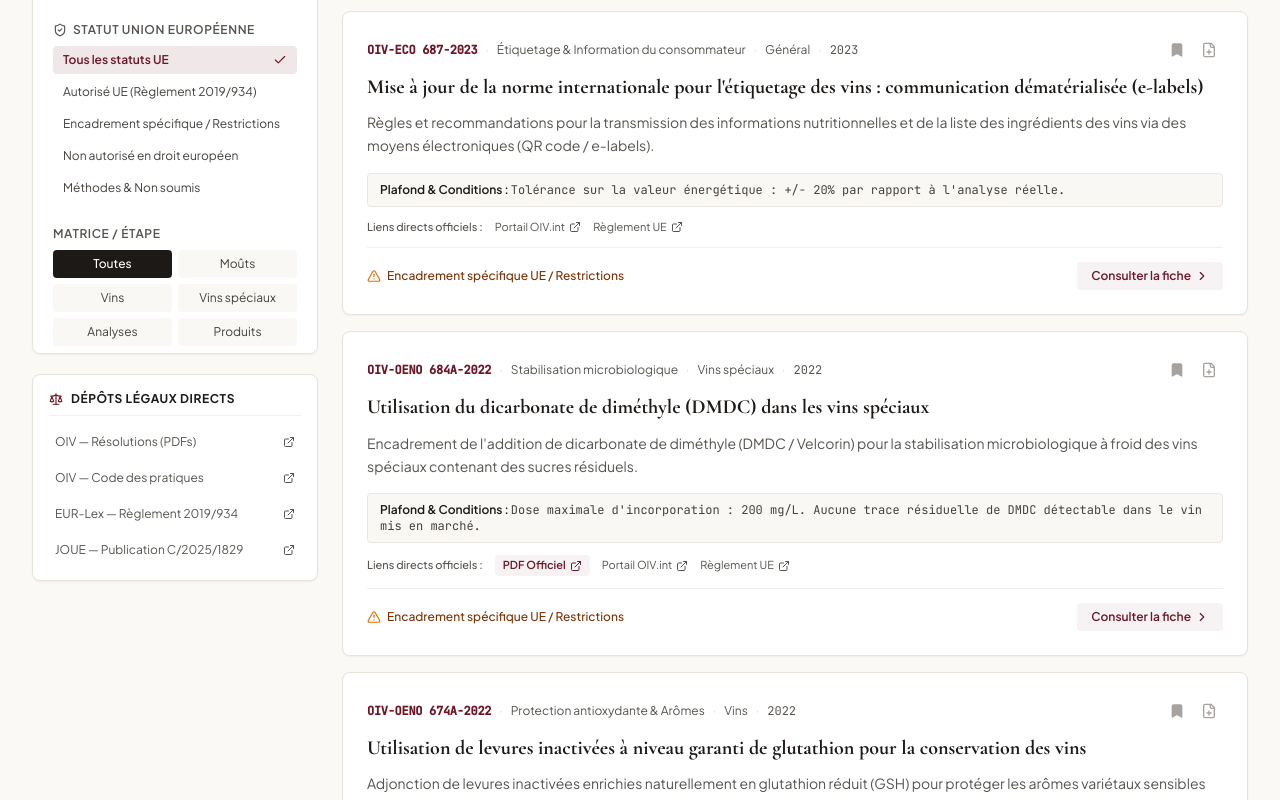
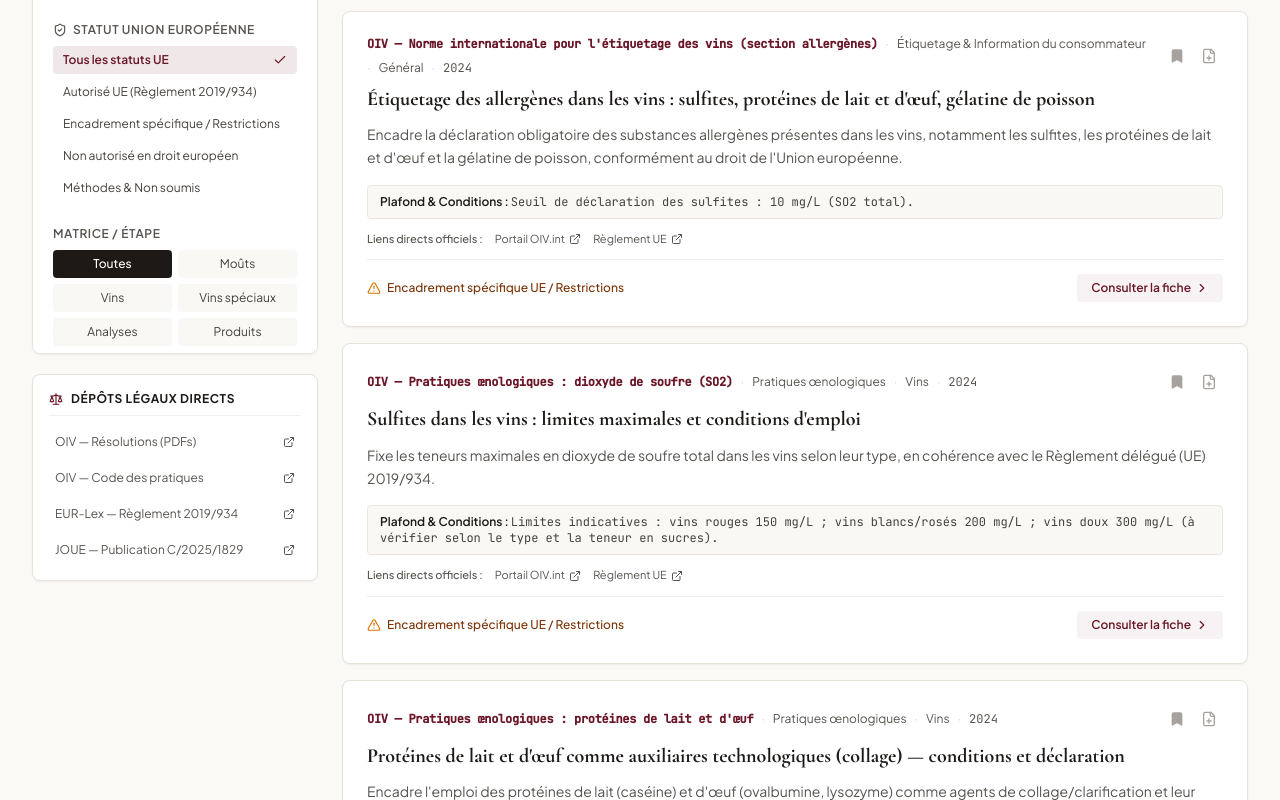
Before and after one commit to M00N69/oiv-navigator, a React (Vite) app: page / in a window 1280 px wide. Shown: the part 920-1720 px from the top of the page. Built offline with nearby package versions, Linux system fonts and the light colour scheme.

Commit message:
feat(corpus): ajouter 4 fiches allergenes (sulfites, proteines, gelatine, etiquetage)

```diff
--- a/src/data/oivCorpus.ts
+++ b/src/data/oivCorpus.ts
@@ -629,7 +629,183 @@ export const OIV_CORPUS: OivDocument[] = [
     ],
     relatedDocuments: [],
     lastCheckedDate: '2026-09-18'
-  }
+  },
+  {
+    id: 'oiv-allergenes-etiquetage-2024',
+    officialReference: "OIV — Norme internationale pour l'étiquetage des vins (section allergènes)",
+    title: "Étiquetage des allergènes dans les vins : sulfites, protéines de lait et d'œuf, gélatine de poisson",
+    family: 'etiquetage',
+    domain: 'Étiquetage & Information du consommateur',
+    category: 'Général',
+    adoptionDate: '01/01/2024',
+    adoptionYear: 2024,
+    language: 'fr',
+    status: 'en_vigueur',
+    officialUrl: 'https://www.oiv.int/fr/standards/norme-internationale-pour-letiquetage-des-vins',
+    summary: "Encadre la déclaration obligatoire des substances allergènes présentes dans les vins, notamment les sulfites, les protéines de lait et d'œuf et la gélatine de poisson, conformément au droit de l'Union européenne.",
+    oenologicalObjectives: [
+      "Garantir l'information du consommateur sur les allergènes présents dans le vin.",
+      "Harmoniser les mentions allergènes avec le Règlement (UE) n° 1169/2011."
+    ],
+    prescriptions: [
+      "Tout vin contenant des sulfites à une concentration supérieure à 10 mg/L (exprimés en SO2 total) doit porter la mention « contient des sulfites » ou « contient du dioxyde de soufre ».",
+      "Les protéines de lait (caséine) et d'œuf (ovalbumine, lysozyme) utilisées comme auxiliaires technologiques doivent être déclarées sur l'étiquette, sauf si leur absence dans le produit fini est démontrée.",
+      "La gélatine de poisson et la colle de poisson (ichtyocolle) doivent être déclarées comme allergène lorsqu'elles sont utilisées.",
+      "Les mentions allergènes doivent figurer dans la même police et le même champ visuel que les autres mentions obligatoires."
+    ],
+    limitsAndDoses: "Seuil de déclaration des sulfites : 10 mg/L (SO2 total).",
+    euRegulation: {
+      euStatus: 'encadre_specifique',
+      primaryReference: "Règlement (UE) n° 1169/2011, annexe II (substances allergènes)",
+      amendmentReference: "Règlement (UE) 2019/934, annexe II",
+      prevalenceRule: "Le droit de l'Union européenne prime : les mentions allergènes sont obligatoires dans l'UE même si l'OIV les présente comme recommandations.",
+      euLimitsAndConditions: "L'absence d'allergène dans le produit fini doit être justifiée par une analyse ou une démonstration technique documentée."
+    },
+    versions: [
+      {
+        id: 'v2024-allergenes',
+        versionLabel: 'Version OIV 2024',
+        adoptionYear: 2024,
+        extractedText: "Norme d'étiquetage et déclaration des allergènes dans les vins.",
+        prescriptions: ["Déclaration obligatoire des sulfites > 10 mg/L.", "Déclaration des protéines de lait et d'œuf utilisées."],
+        limitsAndDoses: "Seuil sulfites : 10 mg/L.",
+        isCurrent: true
+      }
+    ],
+    relatedDocuments: [],
+    lastCheckedDate: '2026-11-16'
+  },
+  {
+    id: 'oiv-sulfites-vins-2024',
+    officialReference: "OIV — Pratiques œnologiques : dioxyde de soufre (SO2)",
+    title: "Sulfites dans les vins : limites maximales et conditions d'emploi",
+    family: 'pratiques',
+    domain: 'Pratiques œnologiques',
+    category: 'Vins',
+    adoptionDate: '01/01/2024',
+    adoptionYear: 2024,
+    language: 'fr',
+    status: 'en_vigueur',
+    officialUrl: 'https://www.oiv.int/fr/standards/code-international-des-pratiques-oenologiques',
+    summary: "Fixe les teneurs maximales en dioxyde de soufre total dans les vins selon leur type, en cohérence avec le Règlement délégué (UE) 2019/934.",
+    oenologicalObjectives: [
+      "Limiter la teneur en sulfites pour la sécurité du consommateur.",
+      "Encadrer l'emploi du SO2 comme agent antimicrobien et antioxydant."
+    ],
+    prescriptions: [
+      "Le SO2 total ne doit pas dépasser les limites fixées selon le type de vin et sa teneur en sucres.",
+      "La déclaration « contient des sulfites » est obligatoire au-delà de 10 mg/L (SO2 total).",
+      "L'ajout de SO2 doit être justifié par le besoin de protection microbiologique et antioxydante."
+    ],
+    limitsAndDoses: "Limites indicatives : vins rouges 150 mg/L ; vins blancs/rosés 200 mg/L ; vins doux 300 mg/L (à vérifier selon le type et la teneur en sucres).",
+    euRegulation: {
+      euStatus: 'encadre_specifique',
+      primaryReference: "Règlement délégué (UE) 2019/934, annexe II, partie B",
+      prevalenceRule: "Les limites de l'UE prévalent sur les recommandations de l'OIV en cas de divergence.",
+      euLimitsAndConditions: "Les limites sont modulées selon le type de vin et la teneur en sucres résiduels (voir tableau de l'annexe II)."
+    },
+    versions: [
+      {
+        id: 'v2024-sulfites',
+        versionLabel: 'Version OIV 2024',
+        adoptionYear: 2024,
+        extractedText: "Limites maximales de SO2 total selon le type de vin.",
+        prescriptions: ["SO2 total dans les limites fixées.", "Déclaration au-delà de 10 mg/L."],
+        limitsAndDoses: "150/200/300 mg/L selon le type.",
+        isCurrent: true
+      }
+    ],
+    relatedDocuments: [],
+    lastCheckedDate: '2026-11-16'
+  },
+  {
+    id: 'oiv-proteines-lait-oeuf-fining-2024',
+    officialReference: "OIV — Pratiques œnologiques : protéines de lait et d'œuf",
+    title: "Protéines de lait et d'œuf comme auxiliaires technologiques (collage) — conditions et déclaration",
+    family: 'pratiques',
+    domain: 'Pratiques œnologiques',
+    category: 'Vins',
+    adoptionDate: '01/01/2024',
+    adoptionYear: 2024,
+    language: 'fr',
+    status: 'en_vigueur',
+    officialUrl: 'https://www.oiv.int/fr/standards/code-international-des-pratiques-oenologiques',
+    summary: "Encadre l'emploi des protéines de lait (caséine) et d'œuf (ovalbumine, lysozyme) comme agents de collage/clarification et leur déclaration comme allergènes.",
+    oenologicalObjectives: [
+      "Clarifier et stabiliser les vins par collage protéique.",
+      "Garantir la sécurité des consommateurs allergiques."
+    ],
+    prescriptions: [
+      "L'emploi de caséine, d'ovalbumine et de lysozyme est autorisé comme auxiliaire technologique dans les conditions fixées par le code des pratiques œnologiques.",
+      "La déclaration allergène est obligatoire si la protéine est présente dans le produit fini à un niveau détectable.",
+      "L'absence de résidus dans le vin fini doit pouvoir être démontrée par une analyse ou une justification technique.",
+      "L'emploi doit être compatible avec le statut UE (annexe II du Règlement 2019/934)."
+    ],
+    limitsAndDoses: "Doses selon le code des pratiques œnologiques et les conditions d'emploi précisées par l'OIV.",
+    euRegulation: {
+      euStatus: 'encadre_specifique',
+      primaryReference: "Règlement (UE) n° 1169/2011, annexe II ; Règlement délégué (UE) 2019/934",
+      prevalenceRule: "Le droit de l'UE prime : toute protéine de lait ou d'œuf présente dans le produit fini doit être déclarée.",
+      euLimitsAndConditions: "La démonstration d'absence de résidus dispense de la déclaration dans certains cas, sous réserve de justificatif."
+    },
+    versions: [
+      {
+        id: 'v2024-proteines',
+        versionLabel: 'Version OIV 2024',
+        adoptionYear: 2024,
+        extractedText: "Conditions d'emploi des protéines de lait et d'œuf et déclaration allergène.",
+        prescriptions: ["Autorisé comme auxiliaire.", "Déclaration si résidus détectables."],
+        limitsAndDoses: "Selon code des pratiques.",
+        isCurrent: true
+      }
+    ],
+    relatedDocuments: [],
+    lastCheckedDate: '2026-11-16'
+  },
+  {
+    id: 'oiv-geatine-poisson-2024',
+    officialReference: "OIV — Pratiques œnologiques : gélatine de poisson",
+    title: "Gélatine de poisson et colle de poisson (ichtyocolle) : usage comme auxiliaire technologique et allergène",
+    family: 'pratiques',
+    domain: 'Pratiques œnologiques',
+    category: 'Vins',
+    adoptionDate: '01/01/2024',
+    adoptionYear: 2024,
+    language: 'fr',
+    status: 'en_vigueur',
+    officialUrl: 'https://www.oiv.int/fr/standards/code-international-des-pratiques-oenologiques',
+    summary: "Encadre l'emploi de la gélatine de poisson et de la colle de poisson pour la clarification des vins et leur déclaration comme allergène.",
+    oenologicalObjectives: [
+      "Clarifier les vins par collage à la gélatine de poisson.",
+      "Garantir l'information des consommateurs allergiques au poisson."
+    ],
+    prescriptions: [
+      "L'emploi de la gélatine de poisson et de la colle de poisson est autorisé comme auxiliaire technologique dans les conditions fixées par le code des pratiques œnologiques.",
+      "La déclaration « poisson » comme allergène est obligatoire si des résidus sont présents dans le produit fini.",
+      "L'absence de résidus doit être démontrée par une analyse ou une justification technique.",
+      "L'emploi doit être compatible avec le statut UE."
+    ],
+    limitsAndDoses: "Doses selon le code des pratiques œnologiques.",
+    euRegulation: {
+      euStatus: 'encadre_specifique',
+      primaryReference: "Règlement (UE) n° 1169/2011, annexe II ; Règlement délégué (UE) 2019/934",
+      prevalenceRule: "Le droit de l'UE prime : la présence de poisson dans le produit fini doit être déclarée.",
+      euLimitsAndConditions: "La démonstration d'absence de résidus dispense de la déclaration, sous réserve de justificatif."
+    },
+    versions: [
+      {
+        id: 'v2024-geatine',
+        versionLabel: 'Version OIV 2024',
+        adoptionYear: 2024,
+        extractedText: "Conditions d'emploi de la gélatine de poisson et déclaration allergène.",
+        prescriptions: ["Autorisé comme auxiliaire.", "Déclaration si résidus détectables."],
+        limitsAndDoses: "Selon code des pratiques.",
+        isCurrent: true
+      }
+    ],
+    relatedDocuments: [],
+    lastCheckedDate: '2026-11-16'
+  },
 ];
 
 /**
@@ -640,13 +816,13 @@ export const OIV_CORPUS: OivDocument[] = [
  * data change, then run `npm run corpus:check`.
  */
 export const CORPUS_META = {
-  version: '2026.1',
-  updatedAt: '2026-11-10',
+  version: '2026.2',
+  updatedAt: '2026-11-16',
   updatedAtLabel: new Intl.DateTimeFormat('fr-FR', {
     day: 'numeric',
     month: 'long',
     year: 'numeric'
-  }).format(new Date('2026-11-10')),
+  }).format(new Date('2026-11-16')),
   source: 'OIV (oiv.int) et EUR-Lex — Règlement délégué (UE) 2019/934'
 } as const;
 
@@ -654,7 +830,7 @@ export const FAMILIES_META: { id: string; label: string; count: number; desc: st
   {
     id: 'pratiques',
     label: 'Code des pratiques œnologiques',
-    count: 8,
+    count: 11,
     desc: 'Traitements, procédés de vinification, autorisations pour moûts et vins.'
   },
   {
@@ -672,7 +848,7 @@ export const FAMILIES_META: { id: string; label: string; count: number; desc: st
   {
     id: 'etiquetage',
     label: 'Norme d\'étiquetage des vins',
-    count: 1,
+    count: 2,
     desc: 'Mentions obligatoires, valeurs nutritionnelles et normes e-labels.'
   },
   {
```
